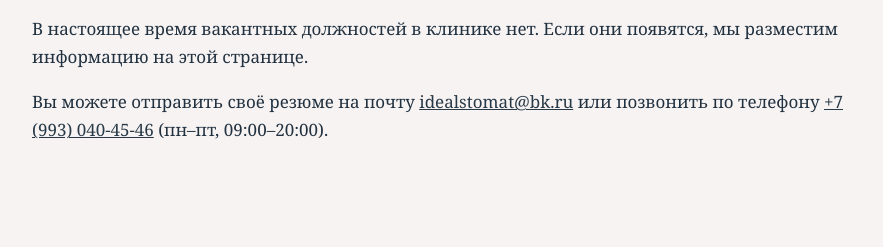
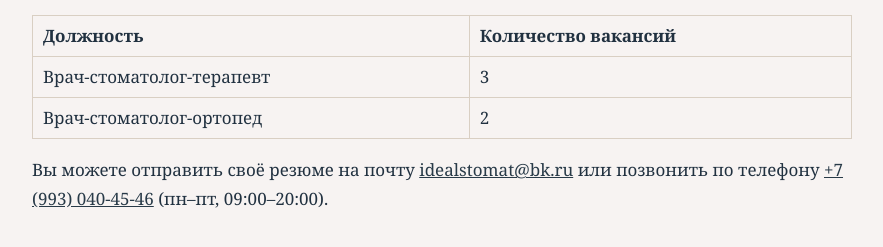
Before and after one commit to jshskirova93-lab/klinika-ideal-site, a plain HTML site: page d_vakansii.html in a window 1280 px wide. Shown: the part 125-372 px from the top of the page, without its empty margins (198-1081 px from the left). Drawn offline with Linux system fonts and the light colour scheme.

Commit message:
Вакансии: 3 терапевта, 2 ортопеда; единственный учредитель
Co-Authored-By: Claude Sonnet 5.5 <noreply@anthropic.com>
Claude-Session: https://claude.ai/code/session_01JVN2zzTsnNnMspWsPdSZaD

```diff
--- a/d_vakansii.html
+++ b/d_vakansii.html
@@ -3,6 +3,10 @@
 .w{max-width:820px;margin:0 auto;padding:24px}a{color:var(--teal)}.top{border-bottom:1px solid var(--gold);padding-bottom:12px;margin-bottom:24px;font-size:15px}
 h1{font-size:30px;line-height:1.15}h2{font-size:21px;margin:28px 0 6px}table{border-collapse:collapse;width:100%}td,th{border:1px solid #d9cfc3;padding:6px 10px;vertical-align:top;text-align:left}
 ul{padding-left:22px}a:focus-visible{outline:3px solid var(--gold);outline-offset:3px}</style></head><body><div class="w"><div class="top"><a href="index.html#dokumenty">← К документам клиники</a></div><h1>Вакантные должности</h1>
-<p>В настоящее время вакантных должностей в клинике нет. Если они появятся, мы разместим информацию на этой странице.</p>
+<table>
+<tr><th>Должность</th><th>Количество вакансий</th></tr>
+<tr><td>Врач-стоматолог-терапевт</td><td>3</td></tr>
+<tr><td>Врач-стоматолог-ортопед</td><td>2</td></tr>
+</table>
 <p>Вы можете отправить своё резюме на почту <a href="mailto:idealstomat@bk.ru?subject=Резюме">idealstomat@bk.ru</a> или позвонить по телефону <a href="tel:+79930404546">+7 (993) 040-45-46</a> (пн–пт, 09:00–20:00).</p>
 </div></body></html>
```
Also changed, not shown: d_svedeniya_o_yuridicheskom_lice.html (+1 -1 lines).
